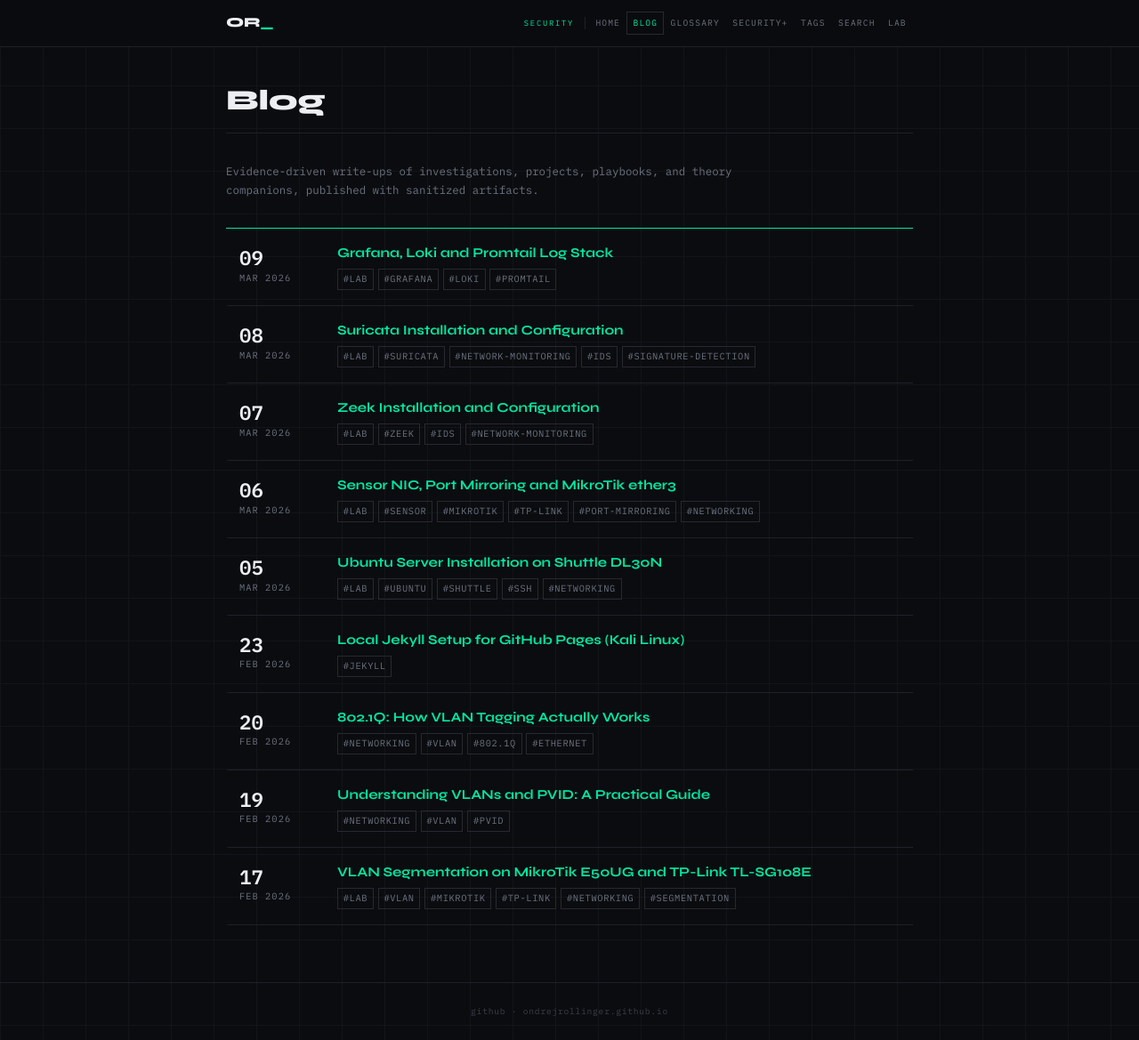
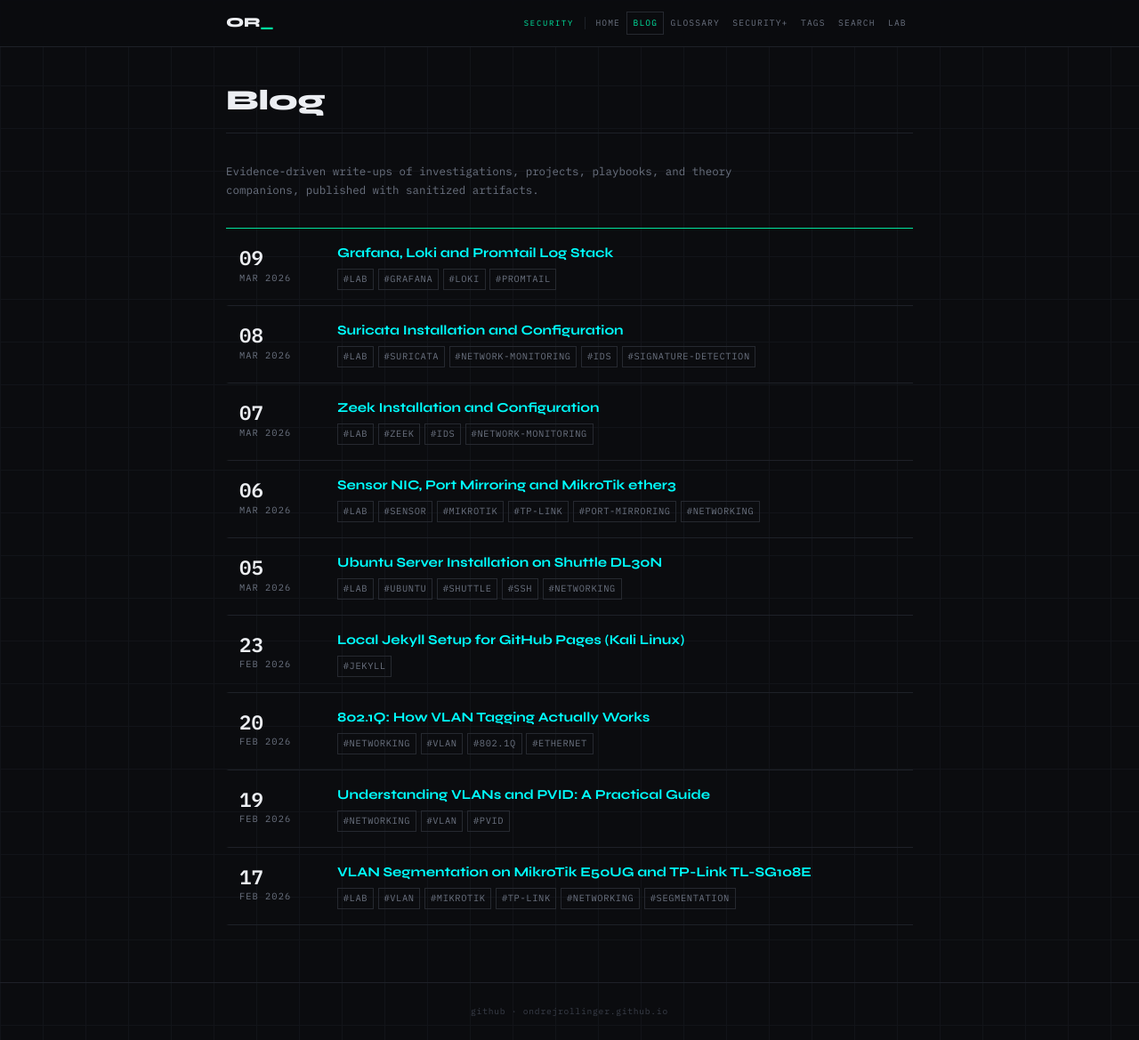
Before and after one commit to ondrejrollinger/ondrejrollinger.github.io, a Jekyll site: the page built from blog.html, in a window 1280 px wide and 1169 px high. Shown: the whole window at 89% size. Built offline with Jekyll 4.4.1, drawn with Linux system fonts in a browser that asks for light colours.

Commit message:
Make blog list titles cyan (#71)
https://claude.ai/code/session_01XHG3dJtYEMFTDBUxBfzdEr

Co-authored-by: Claude <noreply@anthropic.com>

```diff
--- a/assets/css/site.css
+++ b/assets/css/site.css
@@ -214,6 +214,11 @@ details summary:hover {
   }
 }
 
+/* ── Blog list titles ───────────────────────────────────── */
+.post-list-title {
+  color: cyan;
+}
+
 /* ── Table of Contents ──────────────────────────────────── */
 .toc {
   background: var(--bg-secondary, rgba(0, 0, 0, 0.15));
```
